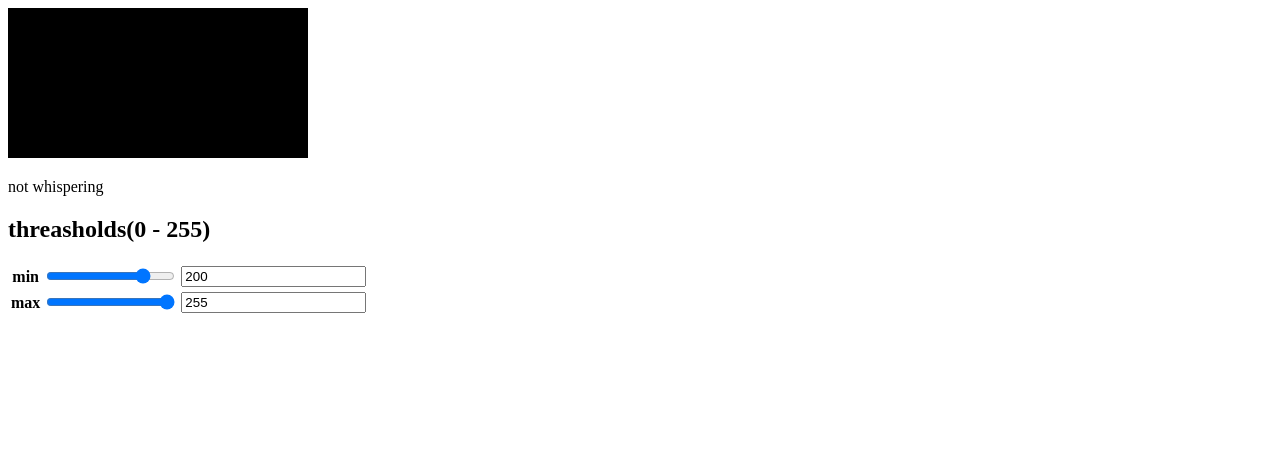
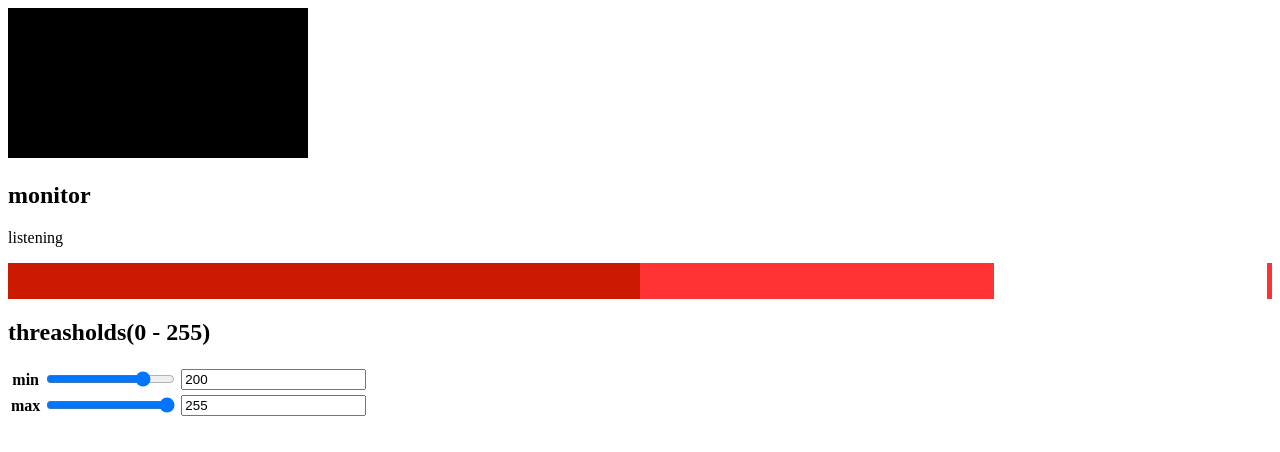
Before and after one commit to KitaitiMakoto/linda, a website: page public/whisper.html in a window 1280 px wide. Drawn offline with Linux system fonts and the light colour scheme.

Commit message:
Add volume monitor

```diff
--- a/public/javascripts/whisper.js
+++ b/public/javascripts/whisper.js
@@ -62,31 +62,38 @@ function initControls() {
 
     var min = document.getElementById("min");
     var minValue = document.getElementById("min-value");
+    var minMeter = document.getElementById("monitor-too-quiet");
     var max = document.getElementById("max");
     var maxValue = document.getElementById("max-value");
+    var maxMeter = document.getElementById("monitor-too-loud");
     min.addEventListener("change", function(event) {
         var value = Math.min(event.target.value, maxValue.value);
         whisper.whisperRange.lower = min.value = minValue.value = value;
+        minMeter.style.width = (value / 256 * 100) + "%";
     });
     max.addEventListener("change", function(event) {
         var value = Math.max(event.target.value, minValue.value);
         whisper.whisperRange.upper = max.value = maxValue.value = value;
+        maxMeter.style.width = (value / 256 * 100) + "%";
     });
 
     var statusContainer = document.getElementById("status");
 
-    window.addEventListener("linda.inputstart", function(event) {
-        statusContainer.innerHTML = "whisper starts";
+    window.addEventListener("linda.animationend", function(event) {
+        statusContainer.innerHTML = "listening";
     });
     window.addEventListener("linda.inputend", function(event) {
-        statusContainer.innerHTML = "whisper ends("+(whisper.stoppedAt - whisper.startedAt)+" ms)";
+        statusContainer.innerHTML = "animating";
     });
     window.addEventListener("linda.inputsensingstart", function(event) {
         var data = event.detail.additional;
         realtimeLog.innerHTML = data.state + "(" + Math.floor(data.freq) + " Hz, " + data.vol + ")";
+        document.getElementById("monitor-current").style.width = (data.vol / 256 * 100) + "%";
     });
     window.addEventListener("linda.inputsensingstop", function(event) {
-        realtimeLog.innerHTML = event.detail.additional.state;
+        var data = event.detail.additional;
+        realtimeLog.innerHTML = data.state;
+        document.getElementById("monitor-current").style.width = (data.vol / 256 * 100) + "%";
     });
 }
 
--- a/public/whisper.html
+++ b/public/whisper.html
@@ -4,13 +4,51 @@
   #stage {
     background-color: #000000;
   }
+  .monitor {
+    height: 36px;
+  }
+  #monitor-container {
+    position: relative;
+    z-index: 2;
+  }
+  #monitor-too-quiet, #monitor-too-loud {
+    position: absolute;
+    top: 0;
+    background-color: red;
+  }
+  #monitor-too-quiet {
+    left: 0;
+    width: 78%; /* 200 / 256 */
+    z-index: 1;
+    opacity: 0.8;
+  }
+  #monitor-too-loud {
+    right: 0;
+    width: 0.4%; /* 1 / 256 */
+    z-index: 1;
+    opacity: 0.8;
+  }
+  #monitor-current {
+    position: absolute;
+    top: 0;
+    left: 0;
+    width: 50%;
+    background-color: green;
+  }
 </style>
 
 <canvas id="stage"></canvas>
 
-<p id="realtime-log"></p>
-<p id="status">not whispering</p>
-
+<section>
+  <h2>monitor</h2>
+  <p id="status">listening</p>
+  <div id="monitor-container" class="monitor">
+    <div id="monitor-too-quiet" class="monitor"></div>
+    <div id="monitor-too-loud" class="monitor"></div>
+    <div id="monitor-current" class="monitor"></div>
+  </div>
+  <p id="realtime-log"></p>
+</section>
 <section>
   <h2>threasholds(0 - 255)</h2>
   <table>
```
